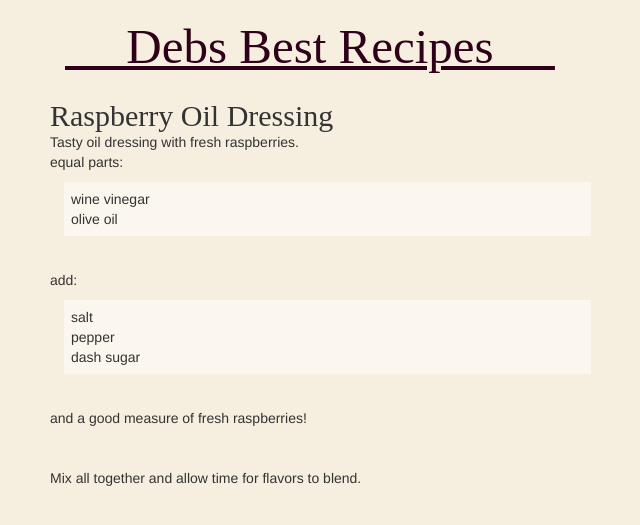
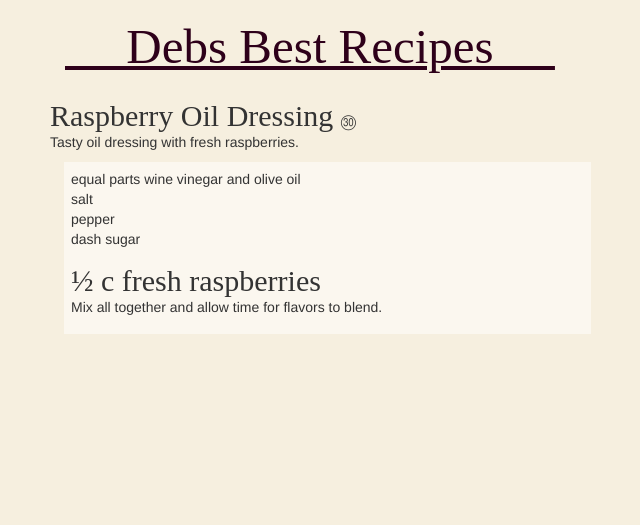
Before and after one commit to JonahBraun/debs-recipes, a Jekyll site: the page built from _posts/2005-08-11-raspberry-oil-dressing.md, in a window 1280 px wide. Shown: the top 525 px of the page, without its empty margins (5-645 px from the left). Built offline with Jekyll 4.4.1, drawn with Linux system fonts in a browser that asks for light colours; nearby versions of some CDN libraries; some web fonts are replaced; Markdown is read by kramdown in place of the engine named in the settings.

Commit message:
Update 2005-08-11-raspberry-oil-dressing.md

```diff
--- a/_posts/2005-08-11-raspberry-oil-dressing.md
+++ b/_posts/2005-08-11-raspberry-oil-dressing.md
@@ -2,22 +2,13 @@
 layout: recipe
 title: Raspberry Oil Dressing
 category: salads
+tags: ㉚
 ---
-Tasty oil dressing with fresh raspberries.<br />
-equal parts:<br />
-<ul>
-  <li>wine vinegar</li>
-  <li>olive oil</li>
-</ul>
-<br />
-add:<br />
-<ul>
-  <li>salt</li>
-  <li>pepper</li>
-  <li>dash sugar</li>
-</ul>
-<br />
-and a good measure of fresh raspberries!<br />
-<br />
-<br />
+Tasty oil dressing with fresh raspberries.
+- equal parts wine vinegar and olive oil
+- salt
+- pepper
+- dash sugar
+- ½ c fresh raspberries
+---
 Mix all together and allow time for flavors to blend.
```
